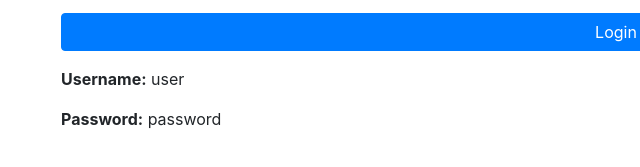
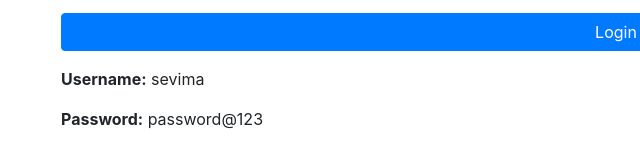
Before and after one commit to modalqa/svmTest, a plain HTML site: page index.html in a window 1280 px wide. Shown: the part 279-446 px from the top of the page, 24-664 px from the left. Drawn offline with nearby package versions, Linux system fonts and the light colour scheme.

Commit message:
new page

```diff
--- a/index.html
+++ b/index.html
@@ -22,8 +22,8 @@
             <button type="submit" class="btn btn-primary btn-block">Login</button>
         </form>
         <div class="mt-3">
-            <p><strong>Username:</strong> user</p>
-            <p><strong>Password:</strong> password</p>
+            <p><strong>Username:</strong> sevima</p>
+            <p><strong>Password:</strong> password@123</p>
         </div>
     </div>
     <script src="https://code.jquery.com/jquery-3.2.1.slim.min.js"></script>
```
